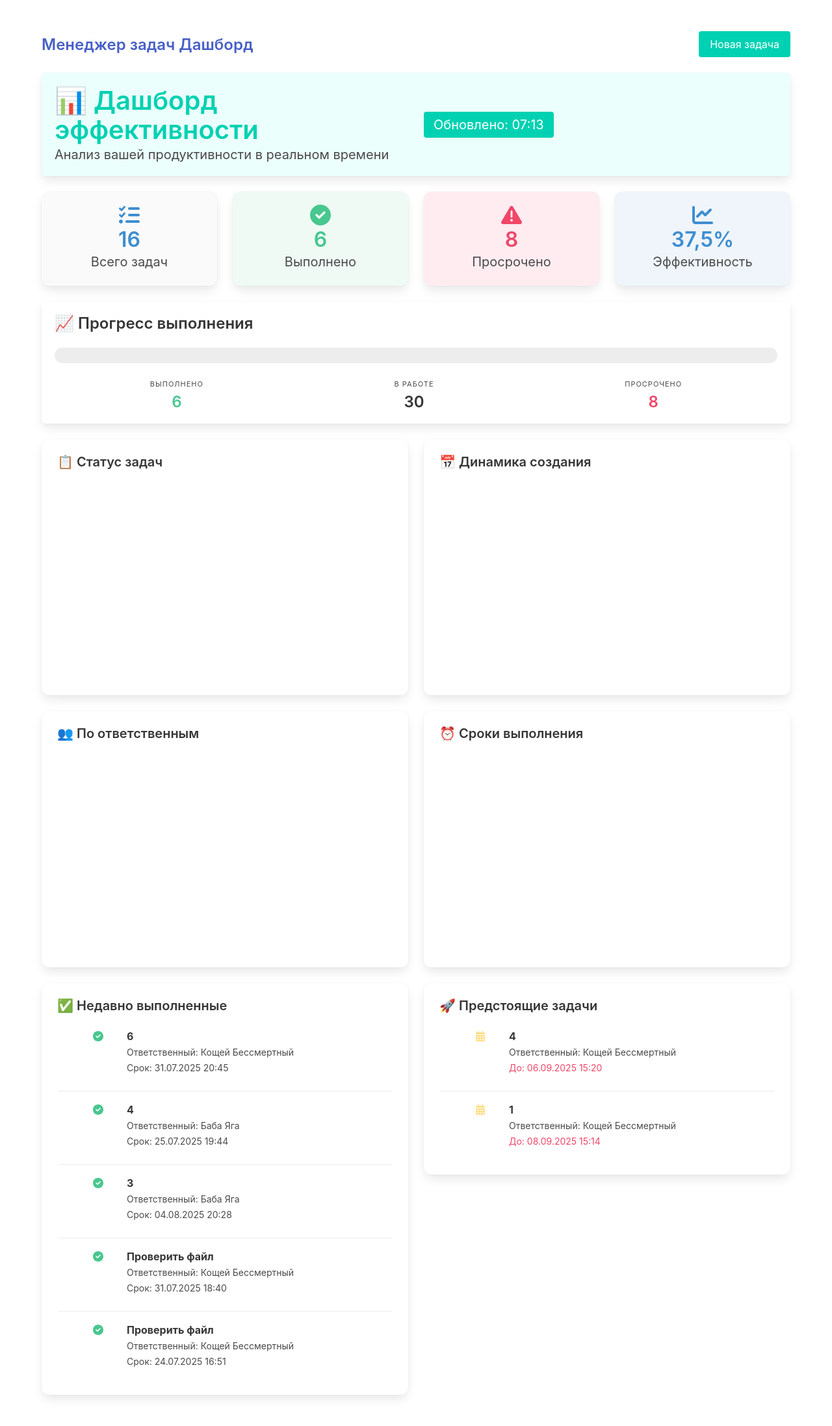
After one commit to AlexeiShirobokov/Taskmanager, a Django app: page /dashboard/ in a window 1280 px wide. The commit adds this page. Shown: the whole page at 65% size. Run offline with Django 5.2, Linux system fonts and the light colour scheme; a user stored in the database is signed in; data comes from the database, SQL or seed files in the repository; both versions use the stored data as it was after the commit; a map, chart or similar area stays blank; some libraries are stand-ins or nearby versions.

Commit message:
добавил дашбьорд к задачам

```diff
--- /dev/null
+++ b/tasks/templates/tasks/dashboard.html
@@ -0,0 +1,270 @@
+{% extends 'base.html' %}
+{% block title %}Дашборд - Менеджер задач{% endblock %}
+
+{% block content %}
+<div class="container">
+    <!-- Header -->
+    <div class="box has-background-primary-light">
+        <div class="columns is-vcentered">
+            <div class="column">
+                <h1 class="title is-2 has-text-primary">📊 Дашборд эффективности</h1>
+                <p class="subtitle">Анализ вашей продуктивности в реальном времени</p>
+            </div>
+            <div class="column has-text-right">
+                <div class="tags are-large">
+                    <span class="tag is-primary">Обновлено: {% now "H:i" %}</span>
+                </div>
+            </div>
+        </div>
+    </div>
+
+    <!-- KPI Cards -->
+    <div class="columns is-multiline">
+        <div class="column is-one-quarter">
+            <div class="card has-background-white-bis">
+                <div class="card-content has-text-centered">
+                    <div class="icon-text is-justify-content-center">
+                        <span class="icon has-text-info">
+                            <i class="fas fa-tasks fa-2x"></i>
+                        </span>
+                    </div>
+                    <p class="title has-text-info">{{ total_tasks }}</p>
+                    <p class="subtitle">Всего задач</p>
+                </div>
+            </div>
+        </div>
+
+        <div class="column is-one-quarter">
+            <div class="card has-background-success-light">
+                <div class="card-content has-text-centered">
+                    <div class="icon-text is-justify-content-center">
+                        <span class="icon has-text-success">
+                            <i class="fas fa-check-circle fa-2x"></i>
+                        </span>
+                    </div>
+                    <p class="title has-text-success">{{ completed_tasks }}</p>
+                    <p class="subtitle">Выполнено</p>
+                </div>
+            </div>
+        </div>
+
+        <div class="column is-one-quarter">
+            <div class="card has-background-danger-light">
+                <div class="card-content has-text-centered">
+                    <div class="icon-text is-justify-content-center">
+                        <span class="icon has-text-danger">
+                            <i class="fas fa-exclamation-triangle fa-2x"></i>
+                        </span>
+                    </div>
+                    <p class="title has-text-danger">{{ overdue_tasks }}</p>
+                    <p class="subtitle">Просрочено</p>
+                </div>
+            </div>
+        </div>
+
+        <div class="column is-one-quarter">
+            <div class="card has-background-info-light">
+                <div class="card-content has-text-centered">
+                    <div class="icon-text is-justify-content-center">
+                        <span class="icon has-text-info">
+                            <i class="fas fa-chart-line fa-2x"></i>
+                        </span>
+                    </div>
+                    <p class="title has-text-info">{{ completion_rate }}%</p>
+                    <p class="subtitle">Эффективность</p>
+                </div>
+            </div>
+        </div>
+    </div>
+
+    <!-- Progress Section -->
+    <div class="box">
+        <h2 class="title is-4">📈 Прогресс выполнения</h2>
+        <div class="progress-container">
+            <progress class="progress is-success is-large" value="{{ completion_rate }}" max="100">
+                {{ completion_rate }}%
+            </progress>
+            <div class="level mt-4">
+                <div class="level-item has-text-centered">
+                    <div>
+                        <p class="heading">Выполнено</p>
+                        <p class="title is-4 has-text-success">{{ completed_tasks }}</p>
+                    </div>
+                </div>
+                <div class="level-item has-text-centered">
+                    <div>
+                        <p class="heading">В работе</p>
+                        <p class="title is-4">{{ total_tasks|add:completed_tasks|add:overdue_tasks }}</p>
+                    </div>
+                </div>
+                <div class="level-item has-text-centered">
+                    <div>
+                        <p class="heading">Просрочено</p>
+                        <p class="title is-4 has-text-danger">{{ overdue_tasks }}</p>
+                    </div>
+                </div>
+            </div>
+        </div>
+    </div>
+
+    <!-- Charts Grid -->
+    <div class="columns is-multiline">
+        <div class="column is-half">
+            <div class="card">
+                <div class="card-content">
+                    <h3 class="title is-5">📋 Статус задач</h3>
+                    {{ completion_chart|safe }}
+                </div>
+            </div>
+        </div>
+
+        <div class="column is-half">
+            <div class="card">
+                <div class="card-content">
+                    <h3 class="title is-5">📅 Динамика создания</h3>
+                    {{ timeline_chart|safe }}
+                </div>
+            </div>
+        </div>
+
+        <div class="column is-half">
+            <div class="card">
+                <div class="card-content">
+                    <h3 class="title is-5">👥 По ответственным</h3>
+                    {{ responsible_chart|safe }}
+                </div>
+            </div>
+        </div>
+
+        <div class="column is-half">
+            <div class="card">
+                <div class="card-content">
+                    <h3 class="title is-5">⏰ Сроки выполнения</h3>
+                    {{ deadline_chart|safe }}
+                </div>
+            </div>
+        </div>
+    </div>
+
+    <!-- Recent Activity -->
+    <div class="columns">
+        <div class="column">
+            <div class="card">
+                <div class="card-content">
+                    <h3 class="title is-5">✅ Недавно выполненные</h3>
+                    {% if recently_completed %}
+                        <div class="content">
+                            {% for task in recently_completed %}
+                            <article class="media">
+                                <figure class="media-left">
+                                    <span class="icon has-text-success">
+                                        <i class="fas fa-check-circle"></i>
+                                    </span>
+                                </figure>
+                                <div class="media-content">
+                                    <div class="content">
+                                        <p>
+                                            <strong>{{ task.title }}</strong>
+                                            <br>
+                                            <small>Ответственный: {{ task.responsible.get_full_name|default:task.responsible.username }}</small>
+                                            <br>
+                                            <small>Срок: {{ task.deadline|date:"d.m.Y H:i" }}</small>
+                                        </p>
+                                    </div>
+                                </div>
+                            </article>
+                            {% endfor %}
+                        </div>
+                    {% else %}
+                        <div class="has-text-centered py-4">
+                            <span class="icon is-large has-text-grey-light">
+                                <i class="fas fa-inbox fa-3x"></i>
+                            </span>
+                            <p class="has-text-grey">Нет выполненных задач</p>
+                        </div>
+                    {% endif %}
+                </div>
+            </div>
+        </div>
+
+        <div class="column">
+            <div class="card">
+                <div class="card-content">
+                    <h3 class="title is-5">🚀 Предстоящие задачи</h3>
+                    {% if upcoming_tasks %}
+                        <div class="content">
+                            {% for task in upcoming_tasks %}
+                            <article class="media">
+                                <figure class="media-left">
+                                    <span class="icon has-text-warning">
+                                        <i class="fas fa-calendar-alt"></i>
+                                    </span>
+                                </figure>
+                                <div class="media-content">
+                                    <div class="content">
+                                        <p>
+                                            <strong>{{ task.title }}</strong>
+                                            <br>
+                                            <small>Ответственный: {{ task.responsible.get_full_name|default:task.responsible.username }}</small>
+                                            <br>
+                                            <small class="has-text-danger">До: {{ task.deadline|date:"d.m.Y H:i" }}</small>
+                                        </p>
+                                    </div>
+                                </div>
+                            </article>
+                            {% endfor %}
+                        </div>
+                    {% else %}
+                        <div class="has-text-centered py-4">
+                            <span class="icon is-large has-text-grey-light">
+                                <i class="fas fa-calendar-check fa-3x"></i>
+                            </span>
+                            <p class="has-text-grey">Нет предстоящих задач</p>
+                        </div>
+                    {% endif %}
+                </div>
+            </div>
+        </div>
+    </div>
+</div>
+
+<!-- Подключаем Font Awesome для иконок -->
+<script src="https://cdnjs.cloudflare.com/ajax/libs/font-awesome/6.0.0/js/all.min.js"></script>
+
+<style>
+    .card {
+        transition: transform 0.2s ease, box-shadow 0.2s ease;
+        border-radius: 12px;
+        overflow: hidden;
+    }
+
+    .card:hover {
+        transform: translateY(-2px);
+        box-shadow: 0 8px 25px rgba(0,0,0,0.15);
+    }
+
+    .progress-container {
+        position: relative;
+    }
+
+    progress::-webkit-progress-value {
+        border-radius: 20px;
+        background: linear-gradient(45deg, #00d1b2, #3273dc);
+    }
+
+    .icon-text .icon {
+        margin-bottom: 0.5rem;
+    }
+
+    .media {
+        border-left: 3px solid transparent;
+        padding-left: 1rem;
+        margin-bottom: 1rem;
+    }
+
+    .media:hover {
+        border-left-color: #3273dc;
+        background: #f5f5f5;
+    }
+</style>
+{% endblock %}
--- a/tasks/urls.py
+++ b/tasks/urls.py
@@ -7,4 +7,5 @@ urlpatterns = [
     path('task/new/', views.task_create, name='task_create'),
     path('task/<int:pk>/complete/', views.complete_task, name='complete_task'),
     path('task/<int:pk>/upload-files/', views.upload_files, name='upload_files'),
+    path('dashboard/', views.dashboard, name='dashboard'),
 ]
--- a/tasks/views.py
+++ b/tasks/views.py
@@ -2,13 +2,18 @@ from django.contrib.auth.decorators import login_required
 from django.shortcuts import render, redirect, get_object_or_404
 from django.http import FileResponse, HttpResponseForbidden
 from django.utils.timezone import make_aware
-from django.db.models import Q
+from django.db.models import Q, Count
 from django.contrib import messages
+from django.utils import timezone
+from datetime import timedelta
 from .forms import TaskForm
 from .models import Task, TaskParticipant, TaskMessage, TaskFile, User
 from io import BytesIO
 from datetime import datetime
 import pandas as pd
+import plotly.express as px
+import plotly.graph_objects as go
+from plotly.offline import plot
 
 
 def get_user_role(user, task):
@@ -252,3 +257,203 @@ def upload_files(request, pk):
         messages.success(request, f'Загружено {len(files)} файлов')
 
     return redirect('task_detail', pk=task.pk)
+
+
+@login_required
+def dashboard(request):
+    try:
+        # Получаем все задачи пользователя
+        user_tasks = Task.objects.filter(
+            Q(creator=request.user) |
+            Q(responsible=request.user) |
+            Q(participants__user=request.user)
+        ).distinct()
+
+        # Основная статистика
+        total_tasks = user_tasks.count()
+        completed_tasks = user_tasks.filter(is_completed=True).count()
+        overdue_tasks = user_tasks.filter(is_completed=False, deadline__lt=timezone.now()).count()
+        completion_rate = (completed_tasks / total_tasks * 100) if total_tasks > 0 else 0
+
+        # Статистика по времени
+        thirty_days_ago = timezone.now() - timedelta(days=30)
+        recent_tasks = user_tasks.filter(created_at__gte=thirty_days_ago)
+        on_time_tasks = recent_tasks.filter(is_completed=True).count()
+
+        # Создаем графики
+        completion_chart = create_completion_chart(completed_tasks, total_tasks - completed_tasks)
+        timeline_chart = create_timeline_chart(user_tasks)
+        responsible_chart = create_responsible_chart(user_tasks)
+        deadline_chart = create_deadline_chart(user_tasks)
+
+        # Последние выполненные задачи
+        recently_completed = user_tasks.filter(
+            is_completed=True
+        ).select_related('responsible').order_by('-created_at')[:5]
+
+        # Предстоящие задачи
+        upcoming_tasks = user_tasks.filter(
+            is_completed=False,
+            deadline__gte=timezone.now(),
+            deadline__lte=timezone.now() + timedelta(days=7)
+        ).select_related('responsible').order_by('deadline')[:5]
+
+        context = {
+            'total_tasks': total_tasks,
+            'completed_tasks': completed_tasks,
+            'overdue_tasks': overdue_tasks,
+            'completion_rate': round(completion_rate, 1),
+            'on_time_tasks': on_time_tasks,
+            'recently_completed': recently_completed,
+            'upcoming_tasks': upcoming_tasks,
+            'completion_chart': completion_chart,
+            'timeline_chart': timeline_chart,
+            'responsible_chart': responsible_chart,
+            'deadline_chart': deadline_chart,
+        }
+
+        return render(request, 'tasks/dashboard.html', context)
+
+    except Exception as e:
+        print(f"Error in dashboard: {e}")
+        # Возвращаем базовый контекст в случае ошибки
+        return render(request, 'tasks/dashboard.html', {
+            'total_tasks': 0,
+            'completed_tasks': 0,
+            'overdue_tasks': 0,
+            'completion_rate': 0,
+            'on_time_tasks': 0,
+            'recently_completed': [],
+            'upcoming_tasks': [],
+        })
+
+
+def create_completion_chart(completed, pending):
+    fig = go.Figure(data=[go.Pie(
+        labels=['Выполнено', 'В работе'],
+        values=[completed, pending],
+        hole=.6,
+        marker_colors=['#00cc96', '#636efa']
+    )])
+
+    fig.update_layout(
+        showlegend=True,
+        annotations=[dict(text=f'{completed}', x=0.5, y=0.5, font_size=20, showarrow=False)],
+        margin=dict(t=0, b=0, l=0, r=0),
+        height=300
+    )
+
+    return plot(fig, output_type='div', include_plotlyjs=False)
+
+
+def create_timeline_chart(tasks):
+    # Упрощенная версия без pandas
+    timeline_data = []
+    for task in tasks:
+        timeline_data.append({
+            'date': task.created_at.date(),
+            'count': 1,
+            'status': 'Выполнено' if task.is_completed else 'В работе'
+        })
+
+    if not timeline_data:
+        return "<div class='notification is-warning'>Нет данных для графика</div>"
+
+    # Создаем простой график без pandas
+    dates = sorted(set(item['date'] for item in timeline_data))
+    completed_counts = [sum(1 for item in timeline_data if item['date'] == date and item['status'] == 'Выполнено') for
+                        date in dates]
+    pending_counts = [sum(1 for item in timeline_data if item['date'] == date and item['status'] == 'В работе') for date
+                      in dates]
+
+    fig = go.Figure()
+    fig.add_trace(go.Bar(x=dates, y=completed_counts, name='Выполнено', marker_color='#00cc96'))
+    fig.add_trace(go.Bar(x=dates, y=pending_counts, name='В работе', marker_color='#636efa'))
+
+    fig.update_layout(
+        height=300,
+        showlegend=True,
+        margin=dict(t=40, b=0, l=0, r=0),
+        title='Динамика создания задач'
+    )
+
+    return plot(fig, output_type='div', include_plotlyjs=False)
+
+
+def create_responsible_chart(tasks):
+    # Статистика по ответственным
+    responsible_stats = {}
+    for task in tasks:
+        if task.responsible:
+            responsible_name = task.responsible.get_full_name() or task.responsible.username
+            if responsible_name not in responsible_stats:
+                responsible_stats[responsible_name] = {'total': 0, 'completed': 0}
+            responsible_stats[responsible_name]['total'] += 1
+            if task.is_completed:
+                responsible_stats[responsible_name]['completed'] += 1
+
+    if not responsible_stats:
+        return "<div class='notification is-warning'>Нет данных для графика</div>"
+
+    names = list(responsible_stats.keys())
+    totals = [responsible_stats[name]['total'] for name in names]
+    completion_rates = [
+        (responsible_stats[name]['completed'] / responsible_stats[name]['total'] * 100) if responsible_stats[name][
+                                                                                               'total'] > 0 else 0 for
+        name in names]
+
+    fig = go.Figure(data=[go.Bar(
+        x=names,
+        y=totals,
+        marker_color=completion_rates,
+        marker_colorscale='Viridis',
+        text=[f'{rate:.1f}%' for rate in completion_rates],
+        textposition='auto'
+    )])
+
+    fig.update_layout(
+        height=300,
+        showlegend=False,
+        margin=dict(t=40, b=0, l=0, r=0),
+        title='Распределение по ответственным',
+        xaxis_title='Ответственный',
+        yaxis_title='Количество задач'
+    )
+
+    return plot(fig, output_type='div', include_plotlyjs=False)
+
+
+def create_deadline_chart(tasks):
+    # Анализ сроков выполнения
+    deadline_data = []
+    for task in tasks:
+        if task.deadline:
+            days_until_deadline = (task.deadline.date() - timezone.now().date()).days
+            status = 'Выполнено' if task.is_completed else 'Просрочено' if days_until_deadline < 0 else 'В процессе'
+            deadline_data.append({
+                'days_until_deadline': days_until_deadline,
+                'status': status
+            })
+
+    if not deadline_data:
+        return "<div class='notification is-warning'>Нет данных для графика</div>"
+
+    # Группируем данные
+    status_counts = {'Выполнено': 0, 'В процессе': 0, 'Просрочено': 0}
+    for item in deadline_data:
+        status_counts[item['status']] += 1
+
+    fig = go.Figure(data=[go.Pie(
+        labels=list(status_counts.keys()),
+        values=list(status_counts.values()),
+        marker_colors=['#00cc96', '#636efa', '#ef553b']
+    )])
+
+    fig.update_layout(
+        height=300,
+        showlegend=True,
+        margin=dict(t=40, b=0, l=0, r=0),
+        title='Статус задач по срокам'
+    )
+
+    return plot(fig, output_type='div', include_plotlyjs=False)
--- a/templates/base.html
+++ b/templates/base.html
@@ -11,10 +11,13 @@
   <div class="container">
     <nav class="level mb-5">
       <div class="level-left">
-        <h1 class="title is-4"><a href="/">Менеджер задач</a></h1>
+        <h1 class="title is-4">
+            <a href="/">Менеджер задач</a>
+            <a class="nav-link" href="{% url 'dashboard' %}">Дашборд</a>
+        </h1>
       </div>
       <div class="level-right">
-        <a class="button is-primary" href="{% url 'task_create' %}">Создать задачу</a>
+        <a class="button is-primary" href="{% url 'task_create' %}">Новая задача</a>
       </div>
     </nav>
     {% block content %}{% endblock %}
@@ -23,5 +26,10 @@
 <script src="https://code.jquery.com/jquery-3.6.0.min.js"></script>
 <script src="https://cdn.jsdelivr.net/npm/select2@4.1.0-rc.0/dist/js/select2.min.js"></script>
 <link href="https://cdn.jsdelivr.net/npm/select2@4.1.0-rc.0/dist/css/select2.min.css" rel="stylesheet" />
+<!-- Plotly.js -->
+<script src="https://cdn.plot.ly/plotly-2.24.1.min.js"></script>
+
+<!-- Font Awesome -->
+<link rel="stylesheet" href="https://cdnjs.cloudflare.com/ajax/libs/font-awesome/6.0.0/css/all.min.css">
 </body>
 </html>
```
Also changed, not shown: db.sqlite3.
